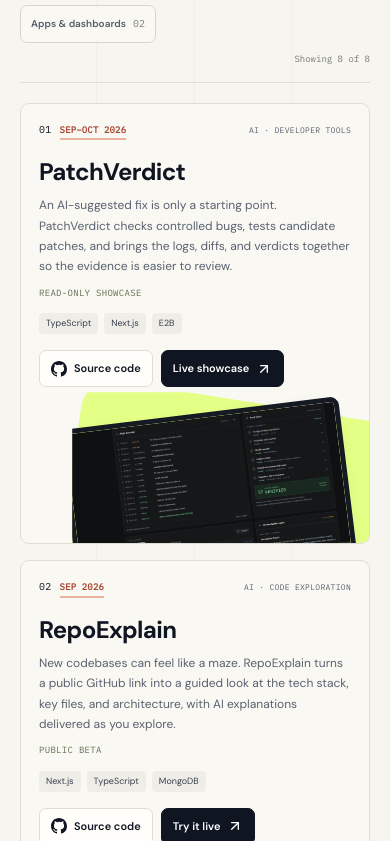
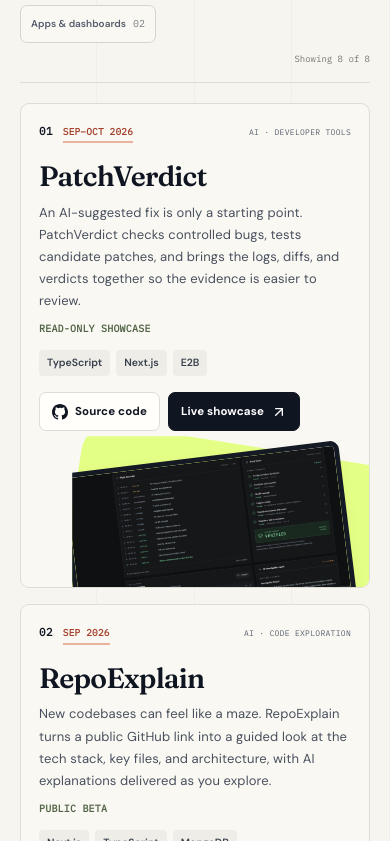
Before and after one commit to prahans/anurag-portfolio, a Next.js app: page / in a window 390 px wide. Shown: the part 1223-2064 px from the top of the page. Built offline with nearby package versions, Linux system fonts and the light colour scheme.

Commit message:
style(portfolio): refine project card typography and readability

```diff
--- a/components/sections/featured-projects.css
+++ b/components/sections/featured-projects.css
@@ -19,17 +19,36 @@
 
 .featured-work .project-grid { grid-template-columns: repeat(2, minmax(0, 1fr)); gap: 20px; }
 .featured-work .project-card { isolation: isolate; min-height: 348px; padding: 21px 24px 23px; }
-.featured-work .project-meta { align-items: baseline; gap: 12px; font-size: 9px; }
-.featured-work .project-date { margin-right: auto; white-space: nowrap; color: #a44430; font-weight: 700; font-size: 9px; letter-spacing: .15px; padding-bottom: 2px; border-bottom: 2px solid #e9b29d; }
+.featured-work .project-meta { align-items: baseline; gap: 12px; font-size: 10px; line-height: 1.5; letter-spacing: .3px; }
+.featured-work .project-meta > span:first-child { font-size: 11px; font-weight: 600; }
+.featured-work .project-category { font-size: 9.5px; line-height: 1.5; }
+.featured-work .project-date { margin-right: auto; white-space: nowrap; color: #a44430; font-weight: 700; font-size: 10px; letter-spacing: .15px; padding-bottom: 2px; border-bottom: 2px solid #e9b29d; }
 .featured-work .project-category { text-align: right; }
 .featured-work .project-copy { display: flex; flex-direction: column; align-items: flex-start; width: 60%; min-height: 284px; padding-top: 20px; }
-.featured-work .project-copy h3 { font-size: 26px; margin-bottom: 10px; }
-.featured-work .project-copy > p { font-size: 12px; line-height: 1.65; max-width: 40ch; }
-.featured-work .project-status { margin-top: 11px; font-size: 9px; color: #637252; }
+.featured-work .project-copy h3 {
+  margin-bottom: 12px;
+  color: var(--ink);
+  font-family: var(--font-editorial), Georgia, serif;
+  font-size: 29px;
+  font-weight: 600;
+  line-height: 1.1;
+  letter-spacing: -.9px;
+  text-wrap: pretty;
+}
+.featured-work .project-copy > p {
+  max-width: 40ch;
+  color: #48505e;
+  font-family: var(--font-body), sans-serif;
+  font-size: 13px;
+  font-weight: 400;
+  line-height: 1.65;
+  letter-spacing: .01em;
+}
+.featured-work .project-status { margin-top: 11px; color: #536648; font-size: 10px; font-weight: 600; letter-spacing: .2px; }
 .featured-work .project-tags { gap: 6px; margin-top: 14px; }
-.featured-work .project-tags li { padding: 5px 7px; font-size: 9px; }
+.featured-work .project-tags li { padding: 6px 8px; font-family: var(--font-body), sans-serif; font-size: 10.5px; font-weight: 550; line-height: 1.35; }
 .featured-work .project-links { position: relative; z-index: 3; gap: 8px; flex-wrap: wrap; margin-top: auto; padding-top: 16px; }
-.featured-work .project-links a { display: inline-flex; align-items: center; justify-content: center; gap: 7px; width: auto; height: auto; min-height: 37px; padding: 8px 11px; border-radius: 7px; background: #fffefa; font-size: 11px; font-weight: 600; white-space: nowrap; transition: color 180ms ease, border-color 180ms ease, background-color 180ms ease, transform 180ms ease; }
+.featured-work .project-links a { display: inline-flex; align-items: center; justify-content: center; gap: 7px; width: auto; height: auto; min-height: 39px; padding: 9px 12px; border-radius: 7px; background: #fffefa; font-family: var(--font-body), sans-serif; font-size: 11.5px; font-weight: 650; letter-spacing: .01em; white-space: nowrap; transition: color 180ms ease, border-color 180ms ease, background-color 180ms ease, transform 180ms ease; }
 .featured-work .project-links a:hover { transform: translateY(-2px); }
 .featured-work .project-links a.project-link--live { background: var(--ink); border-color: var(--ink); color: #fff; }
 .featured-work .project-links a.project-link--live:hover { background: #293044; border-color: #293044; color: #fff; }
@@ -42,8 +61,8 @@
 @media (max-width: 1200px) {
   .featured-work .project-card { min-height: 392px; padding: 20px; }
   .featured-work .project-copy { width: 61%; min-height: 328px; }
-  .featured-work .project-copy h3 { font-size: 23px; }
-  .featured-work .project-copy > p { font-size: 11.5px; }
+  .featured-work .project-copy h3 { font-size: 25px; letter-spacing: -.75px; }
+  .featured-work .project-copy > p { font-size: 12.5px; line-height: 1.65; }
   .featured-work .project-visual { width: 42%; top: 112px; right: -13px; }
 }
 
@@ -51,8 +70,8 @@
   .featured-work .project-grid { grid-template-columns: 1fr; }
   .featured-work .project-card { display: block; min-height: 315px; padding: 22px 24px; }
   .featured-work .project-copy { width: 55%; min-height: 252px; }
-  .featured-work .project-copy h3 { font-size: 25px; }
-  .featured-work .project-copy > p { font-size: 12.5px; }
+  .featured-work .project-copy h3 { font-size: 28px; }
+  .featured-work .project-copy > p { font-size: 13px; }
   .featured-work .project-visual { position: absolute; width: 43%; top: 72px; right: -10px; bottom: -27px; margin: 0; }
 }
 
@@ -65,11 +84,12 @@
   .featured-work .project-filter-status { width: 100%; text-align: right; font-size: 9px; }
   .featured-work .project-grid { grid-template-columns: 1fr; gap: 16px; }
   .featured-work .project-card { min-height: 0; padding: 19px 18px 0; }
-  .featured-work .project-meta { gap: 8px; font-size: 8px; }
-  .featured-work .project-date { white-space: normal; }
+  .featured-work .project-meta { flex-wrap: wrap; gap: 7px 10px; font-size: 9.5px; }
+  .featured-work .project-category { font-size: 9px; }
+  .featured-work .project-date { font-size: 9.5px; white-space: normal; }
   .featured-work .project-copy { width: 100%; min-height: 0; padding-top: 18px; }
-  .featured-work .project-copy h3 { font-size: 24px; }
-  .featured-work .project-copy > p { font-size: 12px; line-height: 1.7; max-width: 48ch; }
+  .featured-work .project-copy h3 { font-size: clamp(26px, 7.2vw, 29px); margin-bottom: 10px; }
+  .featured-work .project-copy > p { font-size: 13px; line-height: 1.7; max-width: 48ch; }
   .featured-work .project-status { margin-top: 10px; }
   .featured-work .project-tags { margin-top: 14px; }
   .featured-work .project-links { margin-top: 16px; padding-top: 0; }
```
Also changed, not shown: 1 other file (tests, documents, lock files or other folders).
